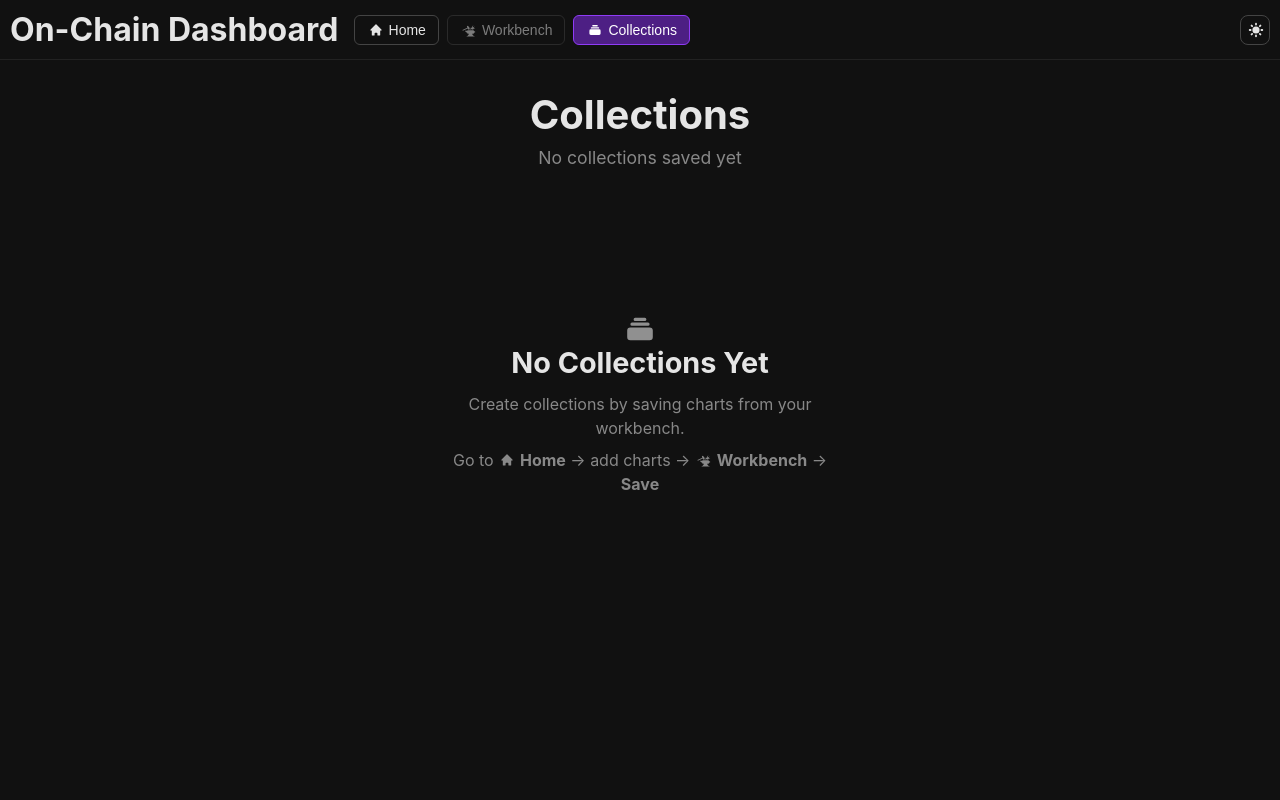
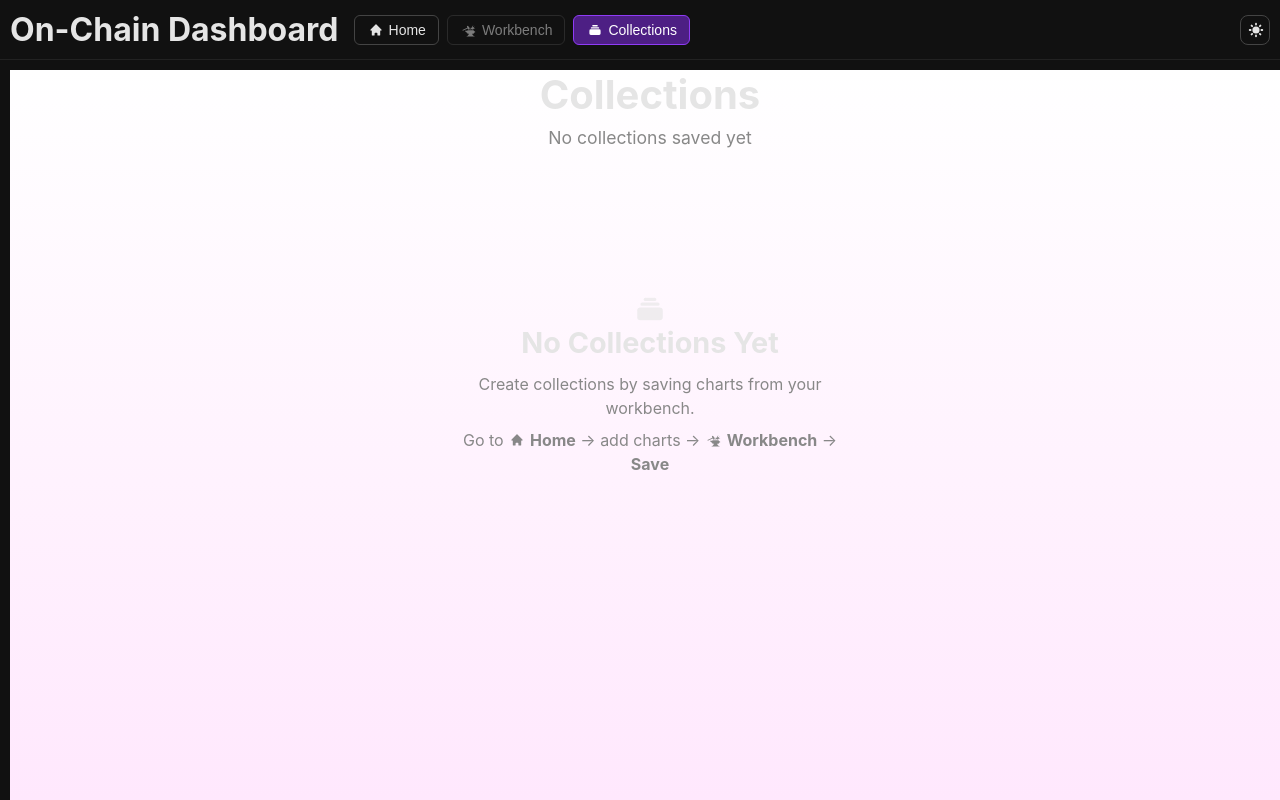
Before and after one commit to TehSN/ocd-project, a React (Create React App) app: page / in a window 1280 px wide. Both pictures are taken after a click on the button "Collections". Built offline with nearby package versions, Linux system fonts and the light colour scheme.

Commit message:
Refactor CategoryNavigation component by commenting out unused imports for cleaner code. Update CollectionsPageView and CollectionsView styles to improve layout and visual consistency, including adjustments to padding, width, and background gradients.

```diff
--- a/src/components/CategoryNavigation.js
+++ b/src/components/CategoryNavigation.js
@@ -1,7 +1,7 @@
 import React, { useState, useEffect } from 'react';
 import { categories, categoryConfig } from '../graphData';
-import Icon from './Icon';
-import { HiChevronRight, HiChevronLeft } from 'react-icons/hi';
+// import Icon from './Icon';
+// import { HiChevronRight, HiChevronLeft } from 'react-icons/hi';
 import './CategoryNavigation.css';
 
 function CategoryNavigation({ graphs, isDarkMode }) {
--- a/src/components/CollectionsPageView.css
+++ b/src/components/CollectionsPageView.css
@@ -1,9 +1,9 @@
 /* Collections Page View Styles */
 .collections-page-view {
-  padding: 20px;
-  max-width: 1400px;
-  margin: 0 auto;
-  min-height: calc(100vh - 120px);
+  width: 100vw;
+  left: -200px;
+  min-height: calc(100vh - 10px);
+  background: linear-gradient(to bottom, #ffffff, #ffe6fd);
 }
 
 .collections-page-header {
--- a/src/components/CollectionsView.css
+++ b/src/components/CollectionsView.css
@@ -659,7 +659,7 @@
 }
 
 .light-mode .sidebar-toggle:hover {
-  background: rgba(0, 0, 0, 0.03);
+  background: rgba(255, 255, 255, 1);
   border-color: #8540f3;
   color: #8540f3;
 }
```
